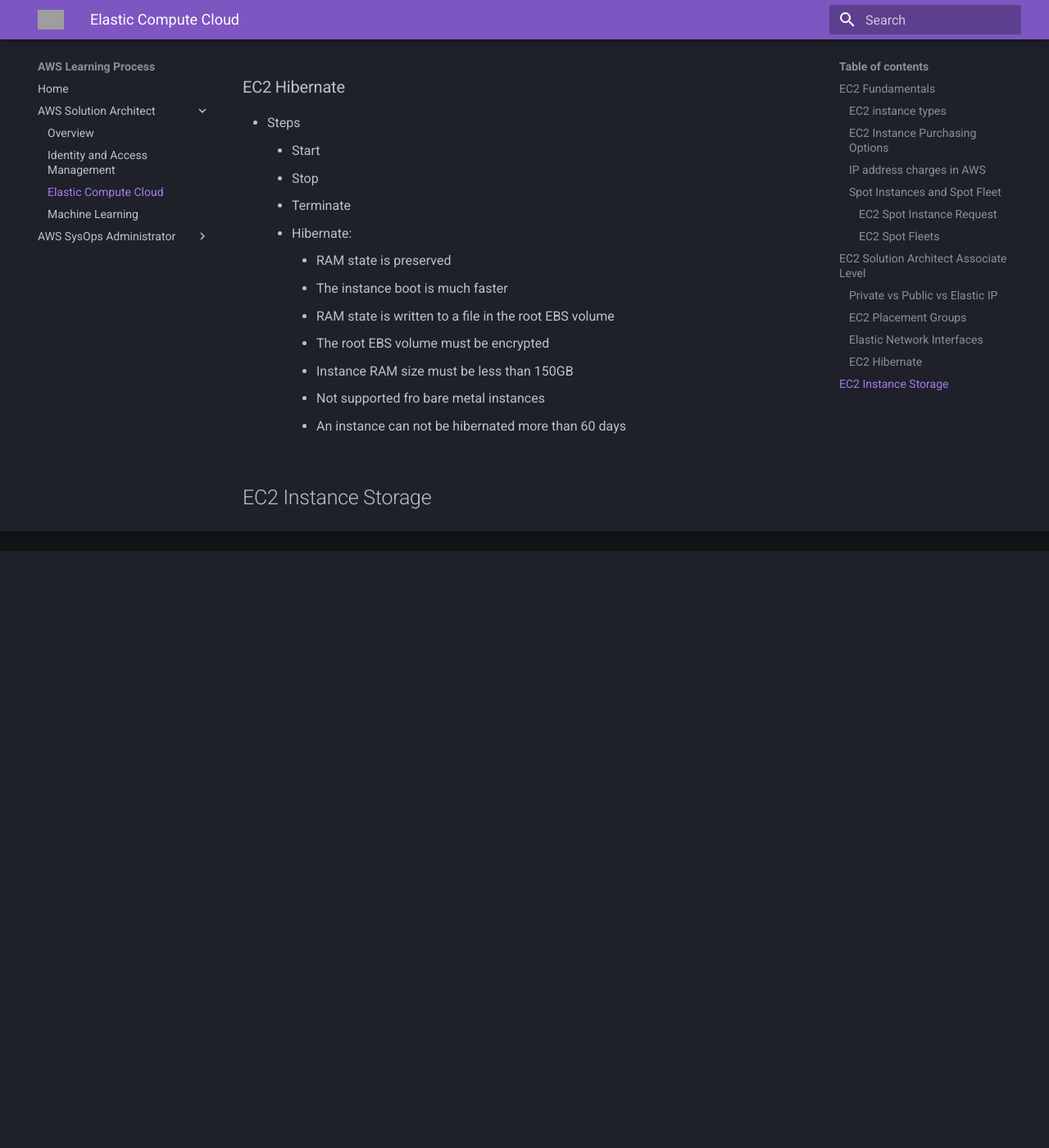
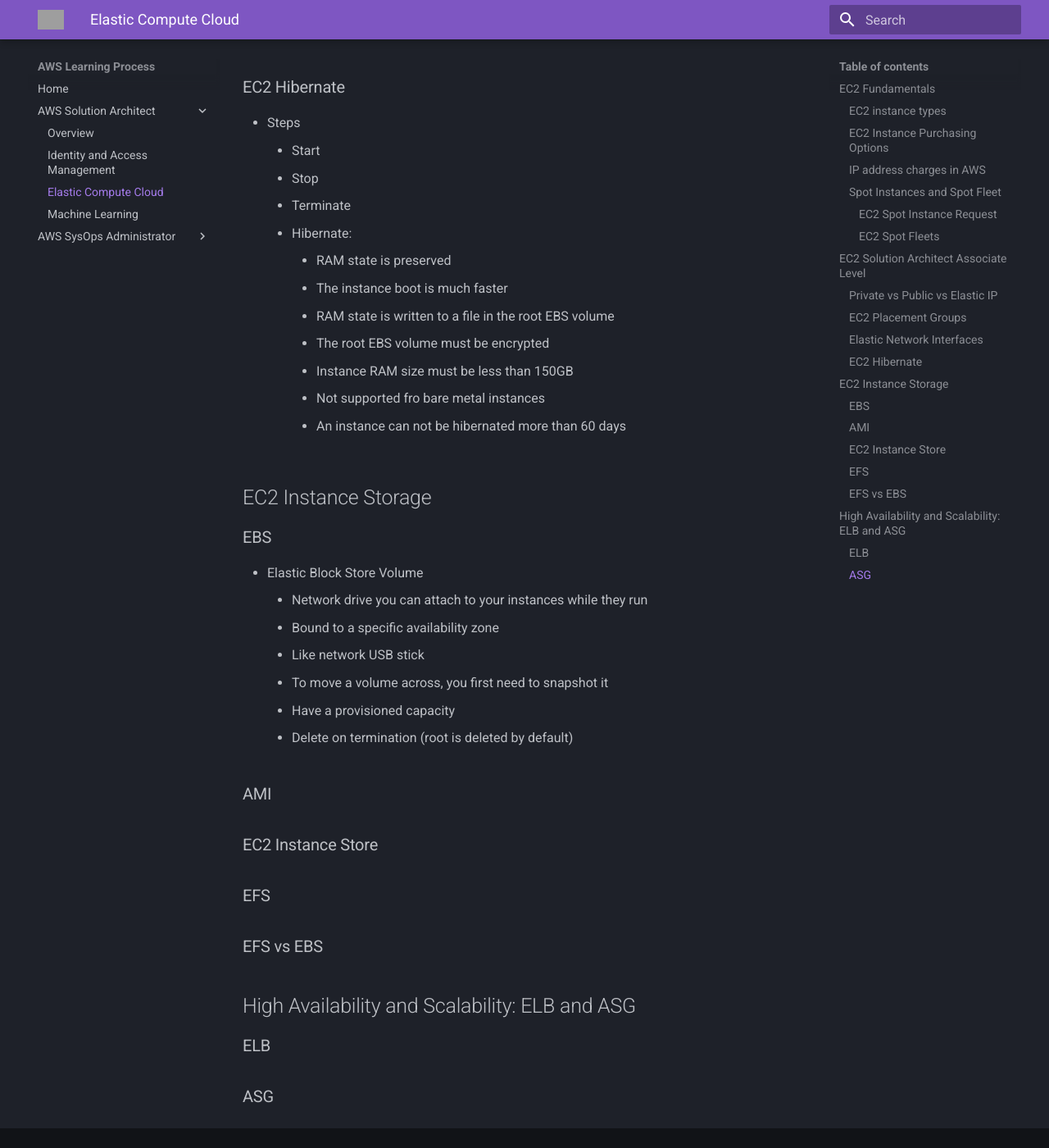
Before and after one commit to janobourian/aws, an MkDocs documentation site: the page built from docs/solution_architect/ec2.md, in a window 1280 px wide and 1400 px high, scrolled down 8632 px. Shown: the whole window at 82% size. Built offline with MkDocs 1.6.1 and Material for MkDocs 9.7.7, drawn with Linux system fonts in a browser that asks for light colours; before the commit the page ends 9304 px from its top, so only the background shows below that; grey boxes are pictures that could not be loaded.

Commit message:
add introduction to EBS

```diff
--- a/docs/solution_architect/ec2.md
+++ b/docs/solution_architect/ec2.md
@@ -289,3 +289,27 @@ echo "<h1>Hello world from $(hostname -f)</h1>" > /var/www/html/index.html
         * An instance can not be hibernated more than 60 days
 
 ## EC2 Instance Storage
+
+### EBS
+
+* Elastic Block Store Volume
+    * Network drive you can attach to your instances while they run
+    * Bound to a specific availability zone
+    * Like network USB stick
+    * To move a volume across, you first need to snapshot it
+    * Have a provisioned capacity
+    * Delete on termination (root is deleted by default)
+
+### AMI
+
+### EC2 Instance Store
+
+### EFS
+
+### EFS vs EBS
+
+## High Availability and Scalability: ELB and ASG
+
+### ELB
+
+### ASG
```
